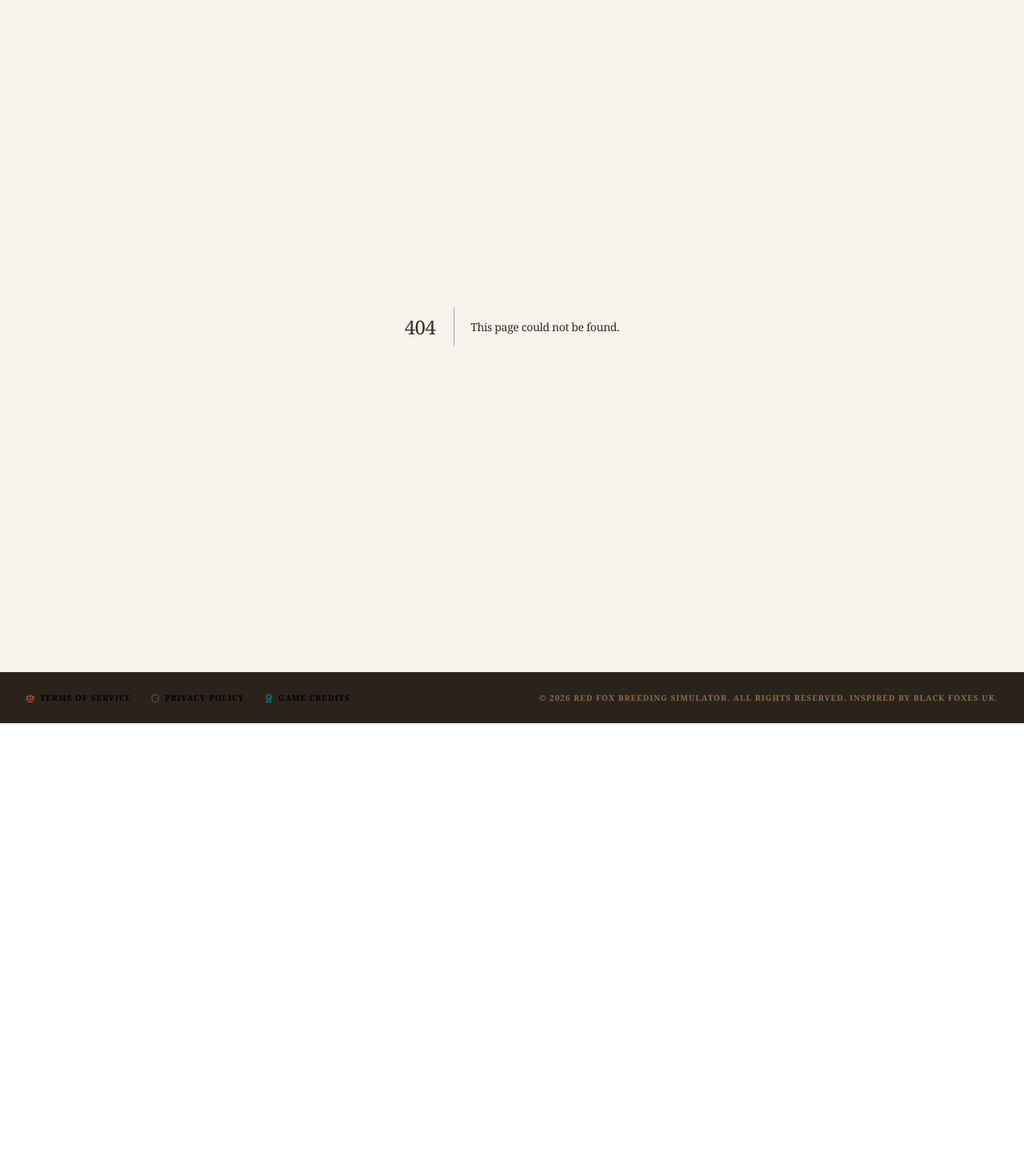
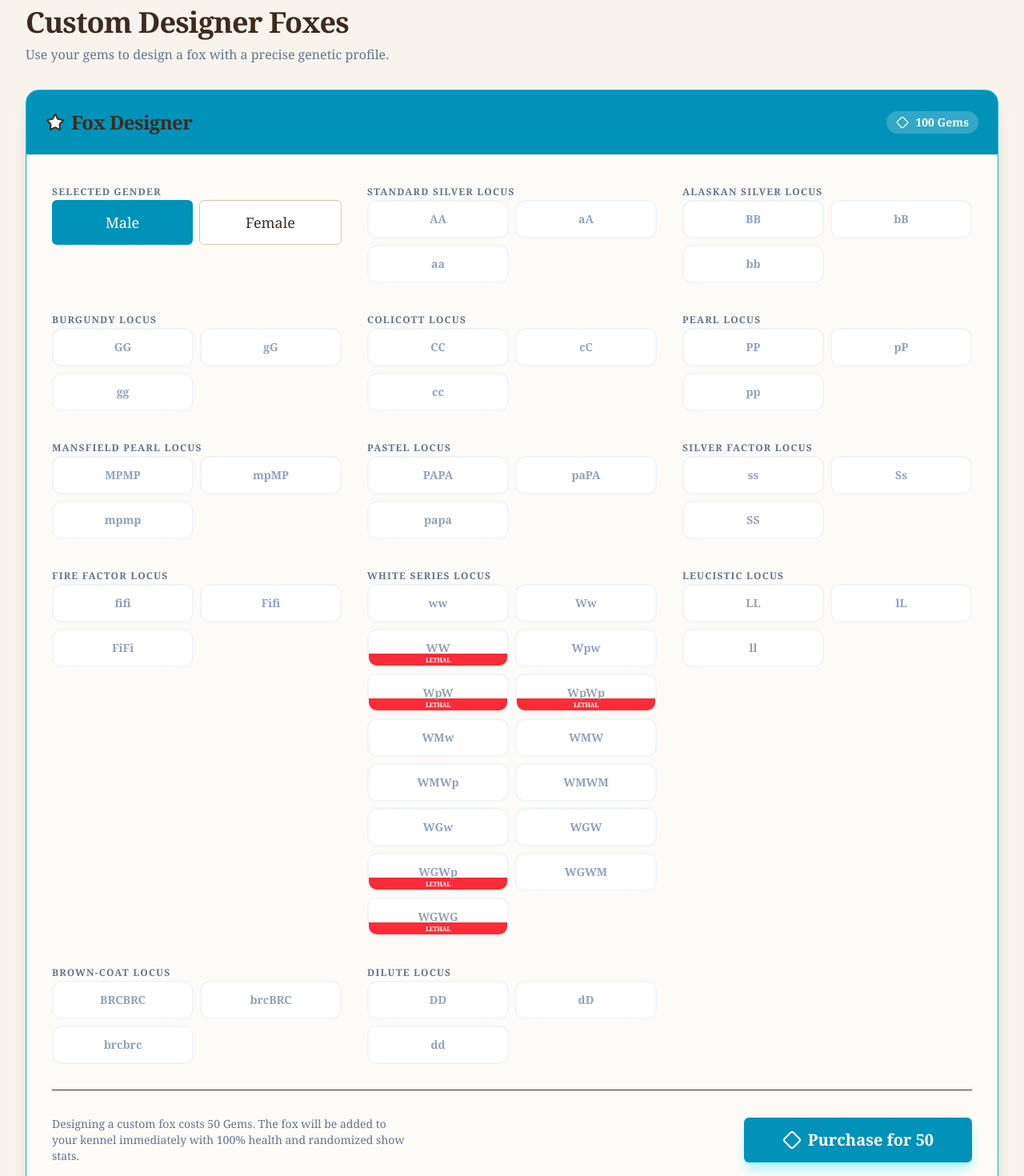
Before and after one commit to erkinde-lab/fox-breeding-sim-v2, a Next.js app: page /shop/custom in a window 1280 px wide. Before the commit this address had no page. Shown: the part 280-1750 px from the top of the page at 80% size. Before the commit the page ends 1184 px from the top, so only its background shows below. Built offline with nearby package versions, Linux system fonts and the light colour scheme.

Commit message:
Upload src/app/shop/custom/page.tsx

```diff
--- /dev/null
+++ b/src/app/shop/custom/page.tsx
@@ -0,0 +1,127 @@
+'use client';
+
+import React, { useState } from 'react';
+import { useGameStore } from '@/lib/store';
+import { Card, CardHeader, CardTitle, CardContent } from '@/components/ui/card';
+import { Button } from '@/components/ui/button';
+import { Star, Diamond, Check } from 'lucide-react';
+import { LOCI, Genotype } from '@/lib/genetics';
+
+export default function CustomFoxPage() {
+  const { buyCustomFoundationalFox, gems, foxes, kennelCapacity } = useGameStore();
+  const [customGenotype, setCustomGenotype] = useState<Record<string, string[]>>({});
+  const [customGender, setCustomGender] = useState<'Male' | 'Female'>('Male');
+  const [showSuccess, setShowSuccess] = useState(false);
+
+  const currentFoxCount = Object.keys(foxes).length;
+
+  const handleCustomBuy = () => {
+    // Fill in defaults for missing loci
+    const finalGenotype = { ...customGenotype };
+    Object.keys(LOCI).forEach(key => {
+        if (!finalGenotype[key]) {
+            finalGenotype[key] = [LOCI[key].alleles[0], LOCI[key].alleles[0]];
+        }
+    });
+
+    buyCustomFoundationalFox(finalGenotype as Genotype, customGender);
+    setShowSuccess(true);
+    setTimeout(() => setShowSuccess(false), 3000);
+  };
+
+  function cn(...inputs: (string | boolean | undefined | null)[]) {
+    return inputs.filter(Boolean).join(' ');
+  }
+
+  return (
+    <div className="space-y-8">
+      <div>
+        <h1 className="text-4xl font-black text-slate-900 tracking-tight">Custom Designer Foxes</h1>
+        <p className="text-slate-500 mt-2">Use your gems to design a fox with a precise genetic profile.</p>
+      </div>
+
+      <Card className="border-cyan-500 shadow-xl overflow-hidden">
+        <CardHeader className="bg-cyan-600 text-white flex flex-row items-center justify-between">
+            <CardTitle className="flex items-center gap-2 text-2xl"><Star className="fill-white" /> Fox Designer</CardTitle>
+            <div className="flex items-center gap-2 bg-white/20 px-3 py-1 rounded-full text-sm font-bold">
+               <Diamond size={16} /> {gems} Gems
+            </div>
+        </CardHeader>
+        <CardContent className="p-8 space-y-8">
+            <div className="grid grid-cols-1 md:grid-cols-2 lg:grid-cols-3 gap-8">
+                <div className="space-y-3">
+                    <label className="text-xs font-black uppercase text-slate-500 tracking-widest">Selected Gender</label>
+                    <div className="flex gap-2">
+                        {['Male', 'Female'].map(g => (
+                            <Button
+                                key={g}
+                                size="lg"
+                                variant={customGender === g ? 'default' : 'outline'}
+                                onClick={() => setCustomGender(g as "Male" | "Female")}
+                                className={cn("flex-1 h-14 text-lg transition-all", customGender === g ? "bg-cyan-600" : "")}
+                            >
+                                {g}
+                            </Button>
+                        ))}
+                    </div>
+                </div>
+
+                {Object.entries(LOCI).map(([key, locus]) => (
+                    <div key={key} className="space-y-3">
+                        <label className="text-xs font-black uppercase text-slate-500 tracking-widest">
+                            {locus.name.toLowerCase().includes("locus") ? locus.name : `${locus.name} Locus`}
+                        </label>
+                        <div className="grid grid-cols-2 gap-2">
+                            {locus.alleles.map(a1 => (
+                                locus.alleles.map(a2 => (
+                                    <button
+                                        key={`${a1}${a2}`}
+                                        onClick={() => setCustomGenotype(prev => ({ ...prev, [key]: [a1, a2] }))}
+                                        className={cn(
+                                            "relative p-3 text-sm border-2 rounded-xl transition-all font-bold overflow-hidden",
+                                            (customGenotype[key]?.slice().sort().join('') === [a1, a2].slice().sort().join(''))
+                                                ? "bg-cyan-50 border-cyan-500 text-cyan-700 shadow-sm"
+                                                : "bg-white border-slate-100 hover:border-cyan-200 text-slate-400"
+                                        )}
+                                    >
+                                        <span className="relative z-10">{`${a1}${a2}`}</span>
+                                        {locus.lethal?.includes([a1, a2].slice().sort().join("")) && (
+                                            <span className="absolute bottom-0 right-0 left-0 bg-red-500 text-[8px] text-white py-0.5 text-center font-black uppercase tracking-tighter">
+                                                Lethal
+                                            </span>
+                                        )}
+                                    </button>
+                                )).slice(0, locus.alleles.indexOf(a1) + 1)
+                            ))}
+                        </div>
+                    </div>
+                ))}
+            </div>
+
+            <div className="pt-8 border-t flex flex-col md:flex-row items-center justify-between gap-6">
+                <div className="text-slate-500 text-sm max-w-md">
+                    Designing a custom fox costs 50 Gems. The fox will be added to your kennel immediately with 100% health and randomized show stats.
+                </div>
+                <div className="flex items-center gap-4 w-full md:w-auto">
+                    {showSuccess && (
+                        <span className="text-green-600 font-bold flex items-center gap-1 animate-in fade-in slide-in-from-right-2">
+                            <Check size={20} /> Fox Created!
+                        </span>
+                    )}
+                    <Button
+                        onClick={handleCustomBuy}
+                        disabled={gems < 50 || currentFoxCount >= kennelCapacity}
+                        className="bg-cyan-600 hover:bg-cyan-500 px-12 h-14 text-xl font-bold flex-1 md:flex-none shadow-lg shadow-cyan-200"
+                    >
+                        <Diamond size={24} className="mr-2" /> Purchase for 50
+                    </Button>
+                </div>
+            </div>
+            {currentFoxCount >= kennelCapacity && (
+              <p className="text-right text-xs text-red-600 font-bold mt-2">No kennel space available!</p>
+            )}
+        </CardContent>
+      </Card>
+    </div>
+  );
+}
```
